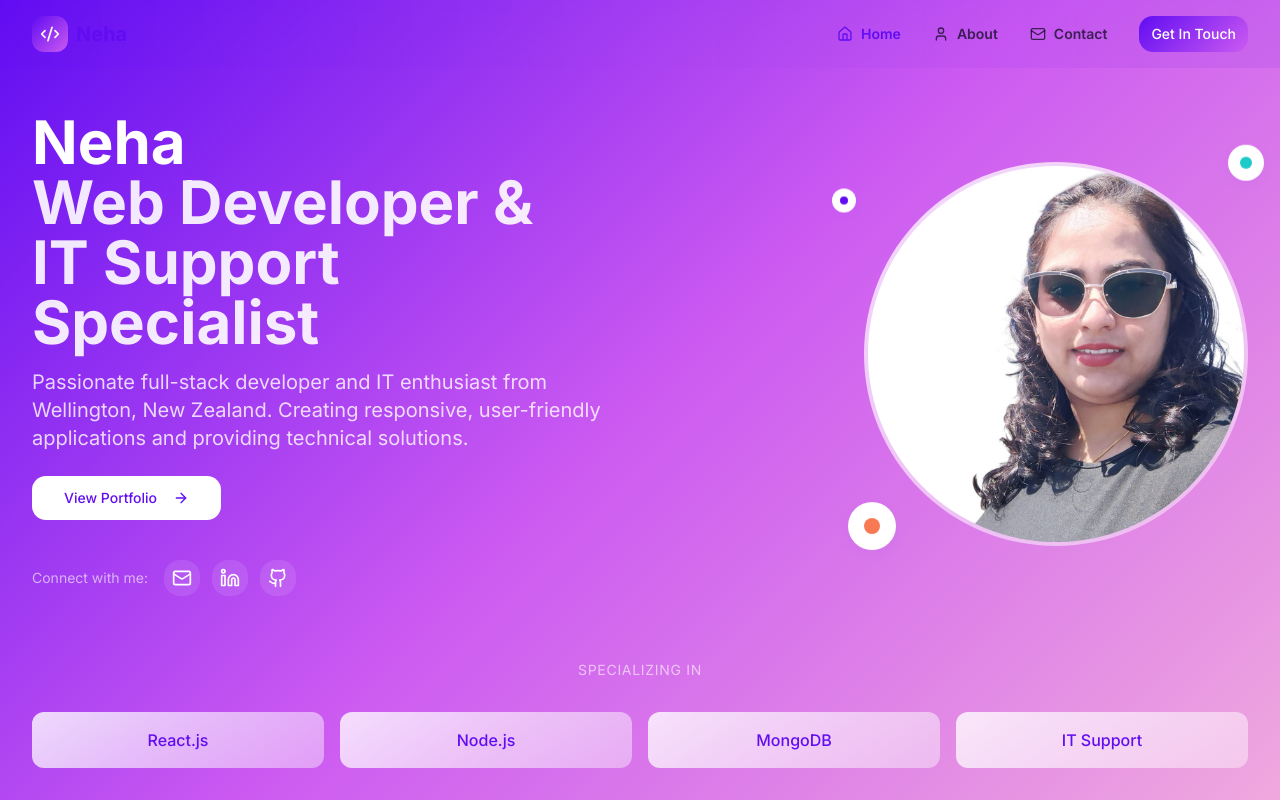
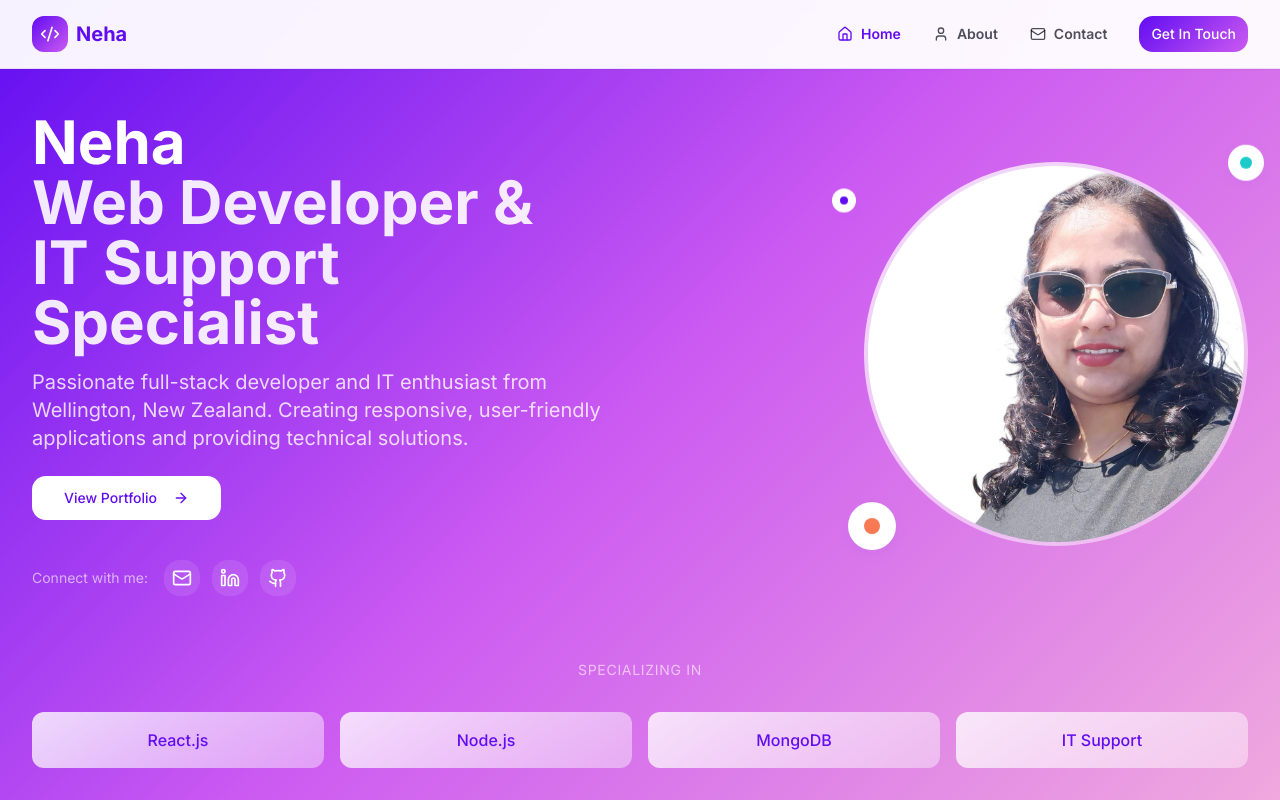
Before and after one commit to neha251863-wq/neha-creative-work, a React (Vite) app: page / in a window 1280 px wide. Built offline with nearby package versions, Linux system fonts and the light colour scheme.

Commit message:
Refactor navigation bar colors

```diff
--- a/src/components/Navigation.tsx
+++ b/src/components/Navigation.tsx
@@ -26,8 +26,8 @@ const Navigation = () => {
     <nav
       className={`fixed top-0 left-0 right-0 z-50 transition-all duration-500 ${
         isScrolled
-          ? 'bg-white/95 backdrop-blur-lg shadow-elegant border-b border-primary/10'
-          : 'bg-gradient-to-r from-primary/10 via-purple-500/5 to-primary/10 backdrop-blur-sm'
+          ? 'bg-white/98 backdrop-blur-lg shadow-elegant border-b border-primary/20'
+          : 'bg-white/95 backdrop-blur-md shadow-sm border-b border-primary/10'
       }`}
     >
       <div className="container mx-auto px-4 lg:px-8">
```
